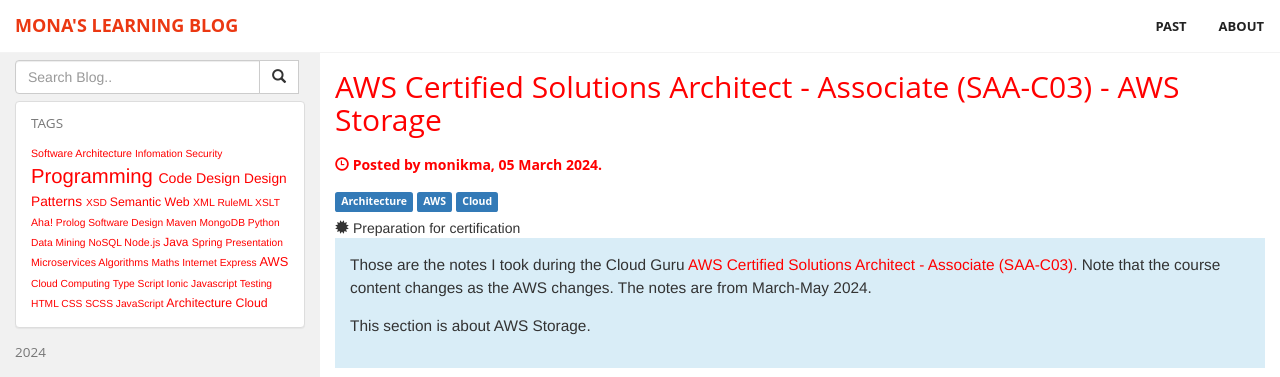
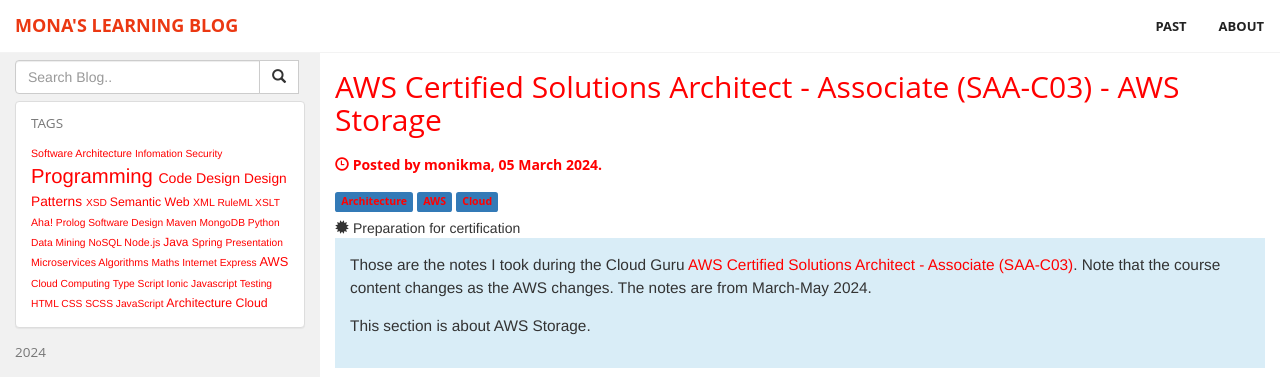
Before and after one commit to monikma/monikma.github.io, a Jekyll site: the page built from _posts/2024-03-05-aws-certified-solutions-architect-storage.md, in a window 1280 px wide. Shown: the top 377 px of the page. Built offline with Jekyll 4.4.1, drawn with Linux system fonts in a browser that asks for light colours.

Commit message:
Fix: color

```diff
--- a/_layouts/post.html
+++ b/_layouts/post.html
@@ -19,10 +19,10 @@
     <link rel="manifest" href="/site.webmanifest">
     {% if page.emphasisColor %}
     <style>
-        .bg-info, .label-primary {
+        .bg-info {
           background-color: {{ page.bgColor }};
         }
-        h1, h2, h3, h4, h5, h6, code, a, a:visited, a:hover  {
+        h1, h2, h3, h4, h5, h6, code, a, a:visited, a:hover, .label-primary {
             color: {{ page.emphasisColor }};
         }
         b, strong {
--- a/_posts/2024-03-05-aws-certified-solutions-architect-storage.md
+++ b/_posts/2024-03-05-aws-certified-solutions-architect-storage.md
@@ -10,7 +10,7 @@
 commentIssueId: 44
 type: certification
 emphasisColor: red
-bgColor: \#cce6ff
+bgColor: #cce6ff
 ---
 
 <div class="bg-info panel-body" markdown="1">
```
